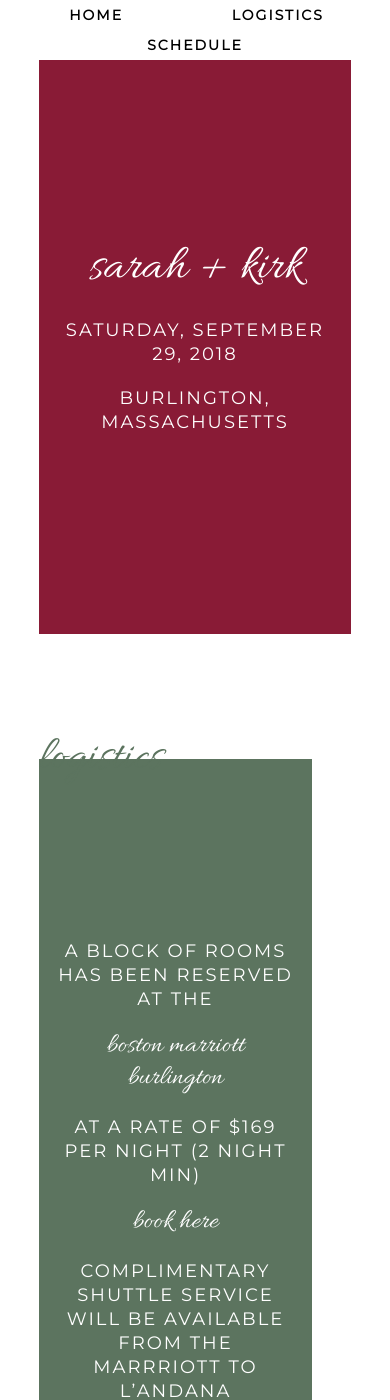
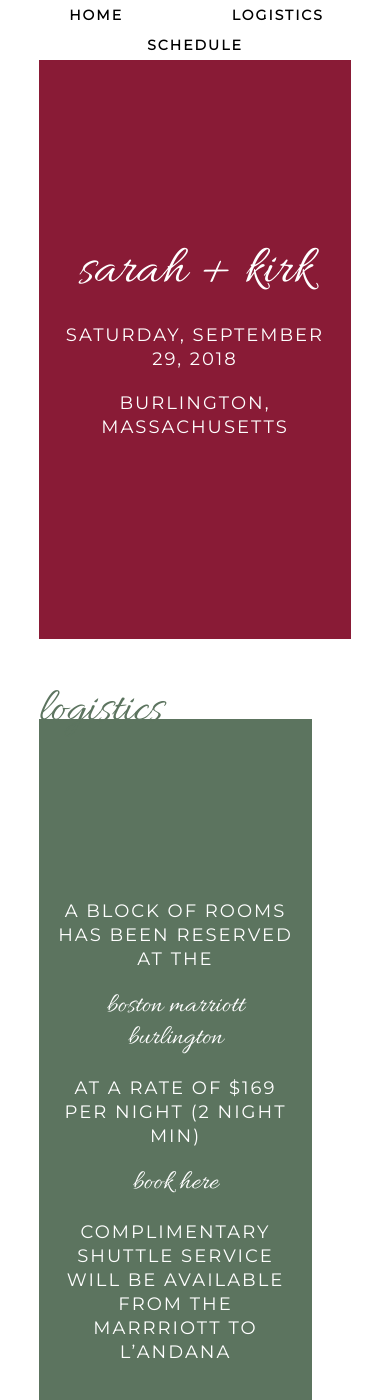
Before and after one commit to sarahandkirk/sarahandkirk.github.io, a Jekyll site: the page built from index.html, in a window 390 px wide and 1400 px high. Built offline with Jekyll 4.4.1, drawn with Linux system fonts in a browser that asks for light colours; nearby versions of some CDN libraries.

Commit message:
mobile font sizes fixes

```diff
--- a/_sass/_styles.scss
+++ b/_sass/_styles.scss
@@ -531,9 +531,10 @@ footer {
     }
 
     section{
+      margin-top:80px;
       h2:first-of-type {//title
         position:absolute;
-        top: -27px;
+        top: -35px;
       }
     }
     .right {
--- a/css/main.scss
+++ b/css/main.scss
@@ -14,7 +14,7 @@ $titling-font:  'Allura', cursive;
 $hebrew-font: "Mazon Hebrew", serif;
 $heading-sizes: 175px, 125px, 50px, 26px, 22px, 18px;
 $text-size: #{18px/24px}; // interpolation prevents division.
-$mobile-heading-sizes: 50px, 48px, 28px, 24px, 20px, 18px;
+$mobile-heading-sizes: 55px, 48px, 28px, 24px, 20px, 18px;
 $sm-width: 50%;
 $sm-pad: 10%;
 $sm-width-mobile: 70%;
```
